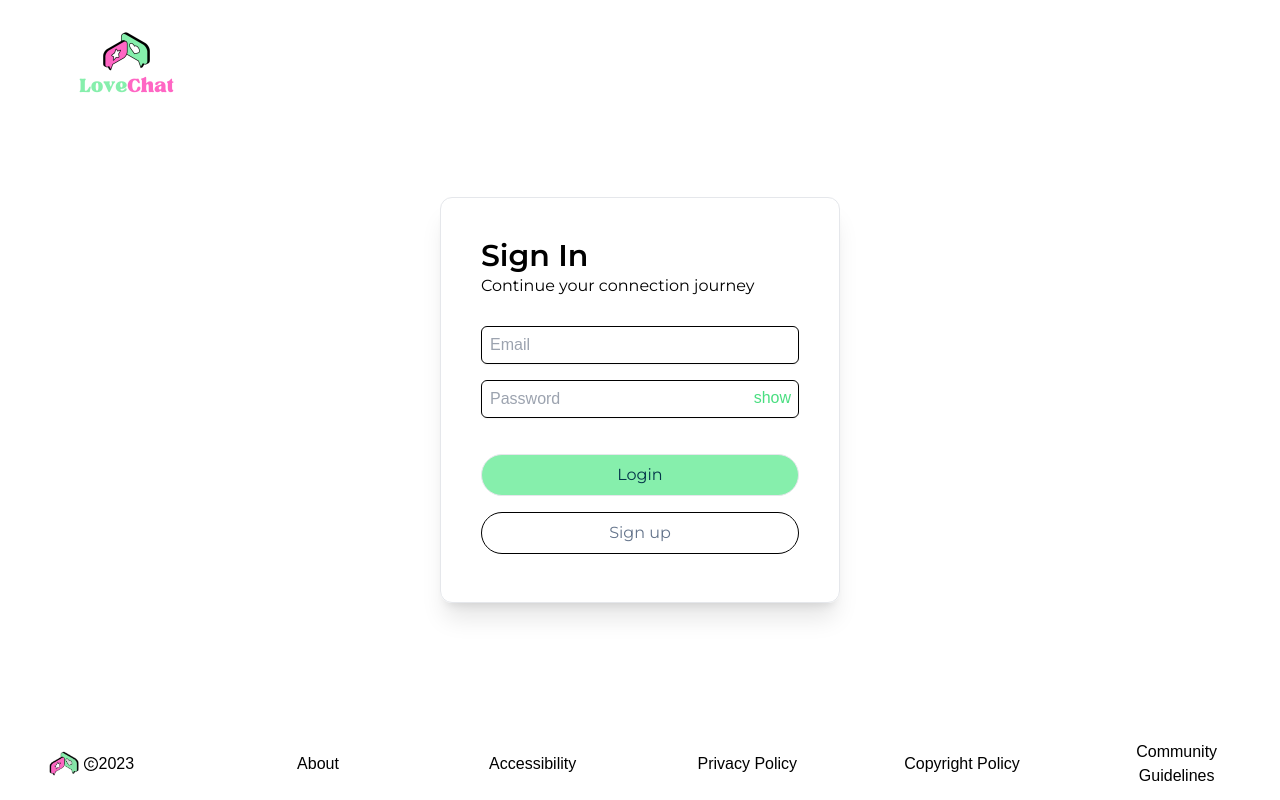
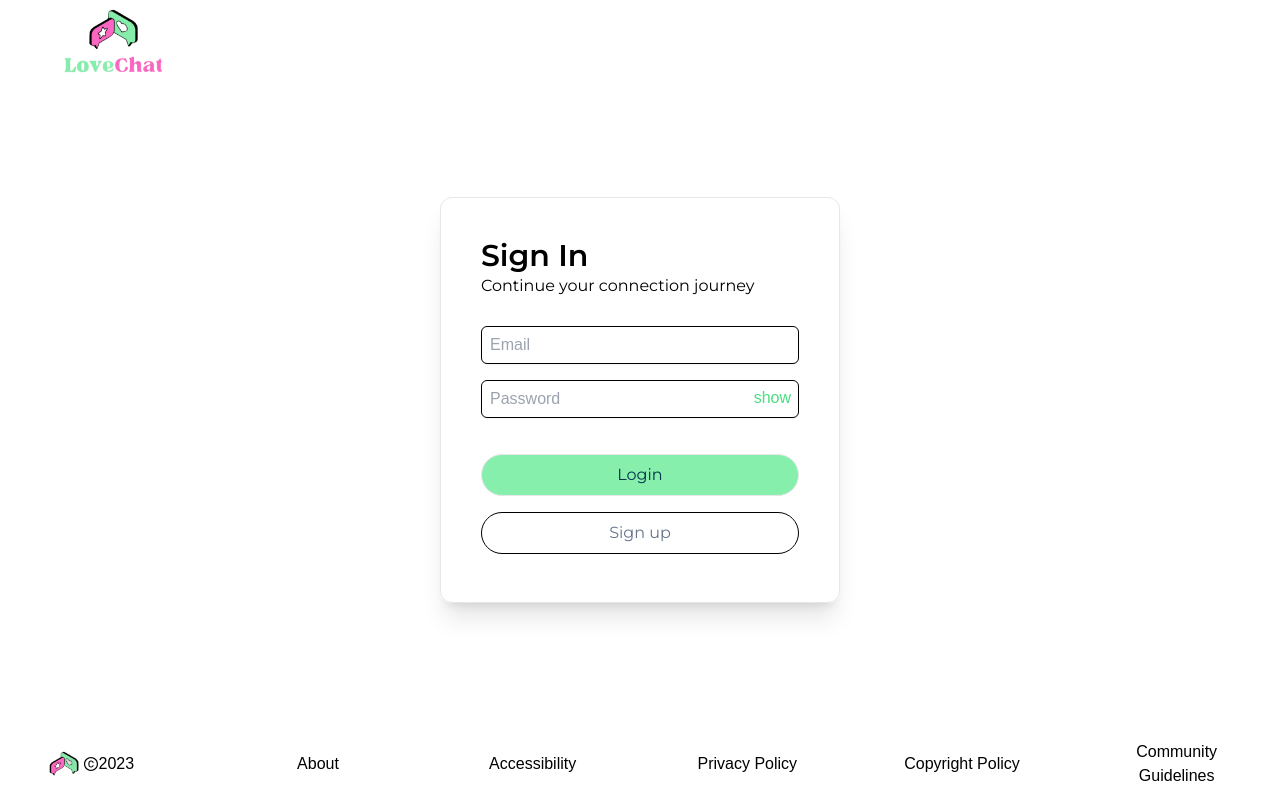
Before and after one commit to asianchun/LoveChat, a React (Vite) app in the folder frontend/: page /login in a window 1280 px wide. Built offline with nearby package versions, Linux system fonts and the light colour scheme; no server answers; a web font is replaced by a local one.

Commit message:
fixed navbar and footer

```diff
--- a/frontend/src/components/Footer.jsx
+++ b/frontend/src/components/Footer.jsx
@@ -5,7 +5,7 @@ const Footer = () => {
   return (
     <footer className="absolute bottom-0 w-full">
       <ul className="font-palanquin grid grid-cols-6 gap-2 auto-rows-fr text-center mb-3 max-lg:mb-1 max-sm:grid-cols-2 max-lg:grid-cols-3 justify-center items-center">
-        <li className="footer-link">
+        <li className="px-6">
           <div className="flex gap-7 items-center justify-center">
             <img src={footerLogo} alt="logo" width={30} height={30} />
             <span className="flex justify-center items-center relative right-6">
--- a/frontend/src/components/TopBar.jsx
+++ b/frontend/src/components/TopBar.jsx
@@ -30,7 +30,7 @@ const TopBar = () => {
           className="flex justify-center items-center hover:cursor-pointer"
           onClick={() => navigate("/")}
         >
-          <img src={logo} alt="logo" width={125} height={125} />
+          <img src={logo} alt="logo" width={100} height={100} />
         </div>
         {currentUser ? (
           <>
```
Also changed, not shown: frontend/src/assets/LoveChat.png.
